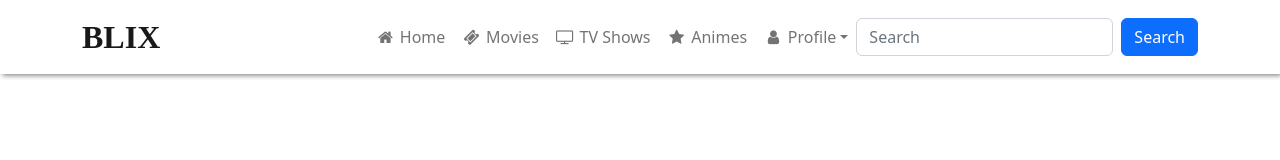
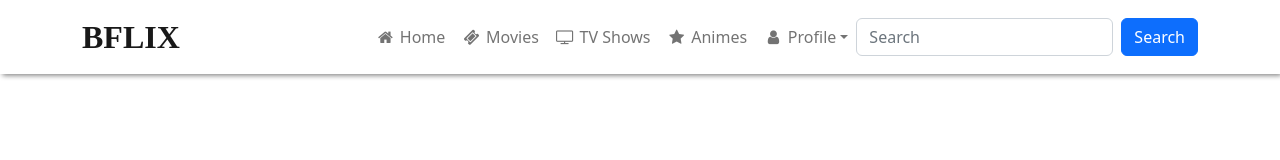
Before and after one commit to zbenedictjhon88/bflix, a React (Create React App) app: page /login in a window 1280 px wide. Shown: the top 160 px of the page. Built offline with nearby package versions, Linux system fonts and the light colour scheme.

Commit message:
updated logo name

```diff
--- a/src/jsx/layouts/NavBar.js
+++ b/src/jsx/layouts/NavBar.js
@@ -15,7 +15,7 @@
     return (
         <nav class="navbar navbar-expand-lg sticky-top">
             <div class="container">
-                <a class="navbar-brand" href="#">BLIX</a>
+                <a class="navbar-brand" href="#">BFLIX</a>
                 <button class="navbar-toggler" type="button" data-bs-toggle="collapse" data-bs-target="#collapsibleNavbar">
                     <span class="navbar-toggler-icon"></span>
                 </button>
```
